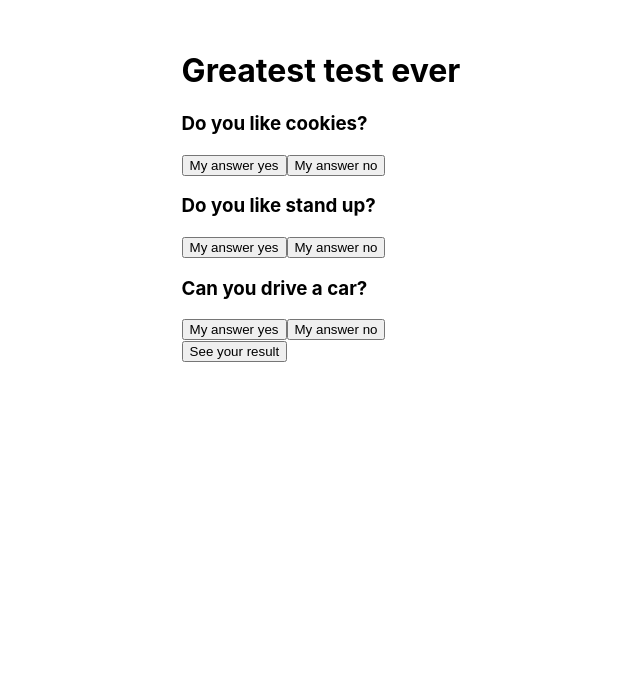
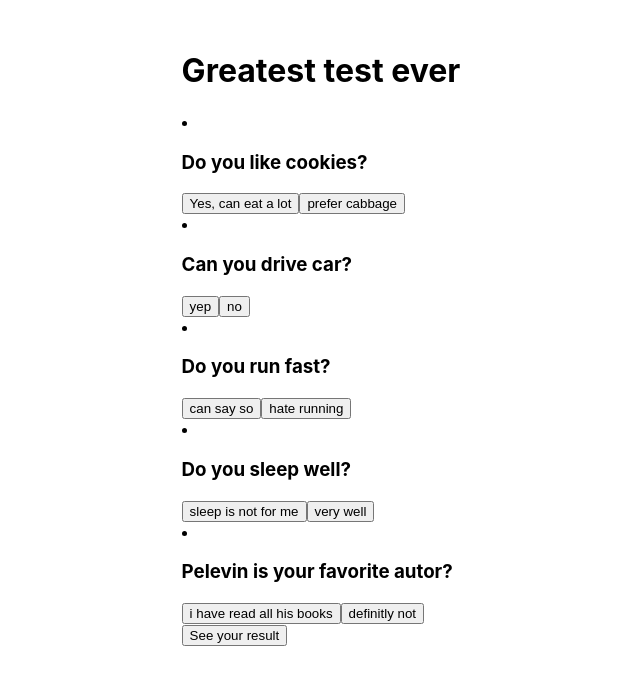
Before and after one commit to Masha-Gorb/Counter, a React (Create React App) app: page / in a window 1280 px wide. Shown: the top 684 px of the page, without its empty margins (294-934 px from the left). Built offline with nearby package versions, Linux system fonts and the light colour scheme.

Commit message:
elle girl test v 0.3

```diff
--- a/src/App.tsx
+++ b/src/App.tsx
@@ -20,6 +20,15 @@
         let result = 0
         setNumbers(result)
     }
+
+
+    let data = [
+        {id: 1, title: 'Do you like cookies?', buttonOneTitle: 'Yes, can eat a lot', buttonTwoTitle: 'prefer cabbage'},
+        {id: 2, title: 'Can you drive car?', buttonOneTitle: 'yep', buttonTwoTitle: 'no'},
+        {id: 3, title: 'Do you run fast?', buttonOneTitle: 'can say so', buttonTwoTitle: 'hate running'},
+        {id: 4, title: 'Do you sleep well?', buttonOneTitle: 'sleep is not for me', buttonTwoTitle: 'very well'},
+        {id: 5, title: 'Pelevin is your favorite autor?', buttonOneTitle: 'i have read all his books', buttonTwoTitle: 'definitly not'}
+    ]
 
     let firstOption = 0;
     const incrementFirstOption = () => {
@@ -63,20 +72,11 @@
             <div>
                 <h1>Greatest test ever</h1>
                 <QuestionOne
-                    title='Do you like cookies?'
+                    data={data}
                     incrementFirstOption={incrementFirstOption}
                     incrementSecondOption={incrementSecondOption}
                 />
-                <QuestionOne
-                    title='Do you like stand up?'
-                    incrementFirstOption={incrementFirstOption}
-                    incrementSecondOption={incrementSecondOption}
-                />
-                <QuestionOne
-                    title='Can you drive a car?'
-                    incrementFirstOption={incrementFirstOption}
-                    incrementSecondOption={incrementSecondOption}
-                />
+
                 <ResultButton
                 showRes={showRes}
                 />
--- a/src/Elle girl/QuestionOne.tsx
+++ b/src/Elle girl/QuestionOne.tsx
@@ -1,7 +1,14 @@
 import React from 'react';
 
+type DataType = {
+    id: number
+    title: string
+    buttonOneTitle: string
+    buttonTwoTitle: string
+}
+
 type QuestionOneType = {
-    title: string
+    data: Array<DataType>
     incrementFirstOption: () => void
     incrementSecondOption: () => void
 }
@@ -9,8 +16,12 @@
 
 export const QuestionOne = (props: QuestionOneType) => {
     return <div>
-    <h3>{props.title}</h3>
-        <button onClick={props.incrementFirstOption} disabled={false}>My answer yes</button>
-        <button onClick={props.incrementSecondOption} disabled={false}>My answer no</button>
+        {props.data.map( q => <li>
+            <h3>{q.title}</h3>
+            <button>{q.buttonOneTitle}</button>
+            <button>{q.buttonTwoTitle}</button>
+            </li>
+
+        )}
     </div>
 }
```
